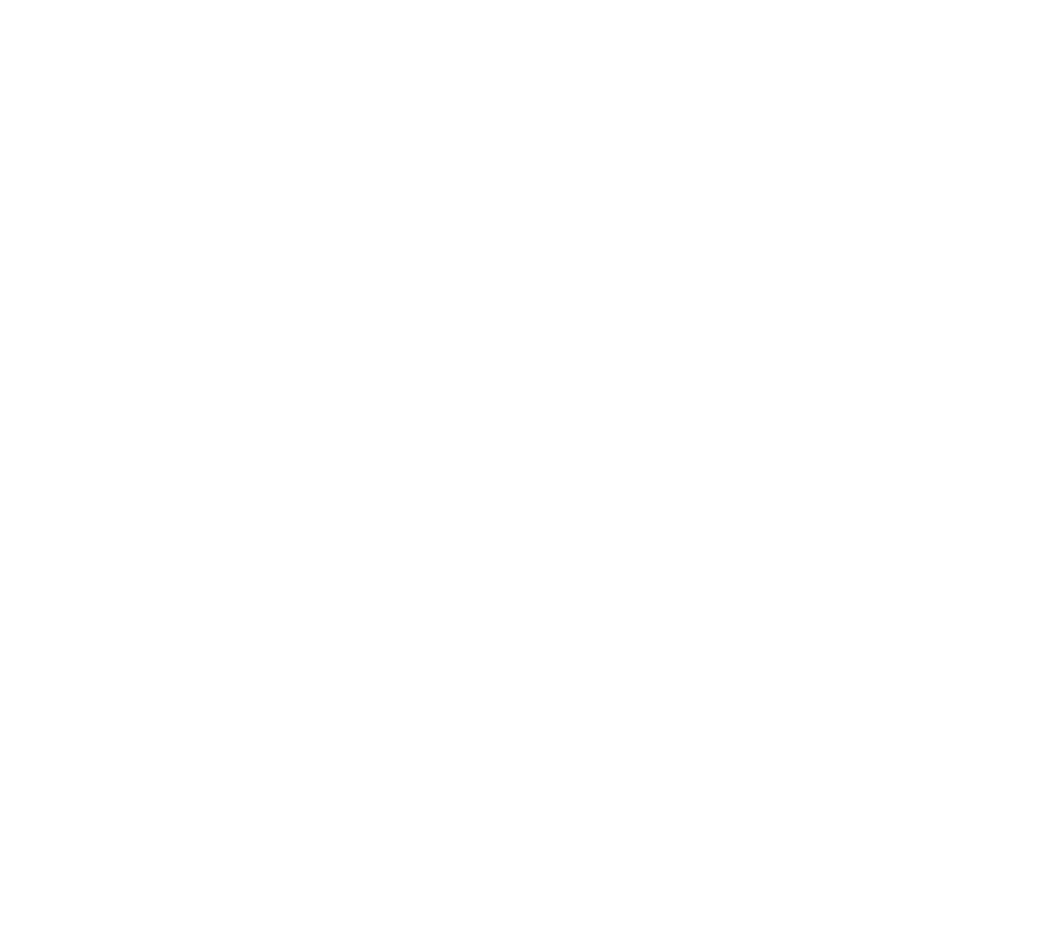
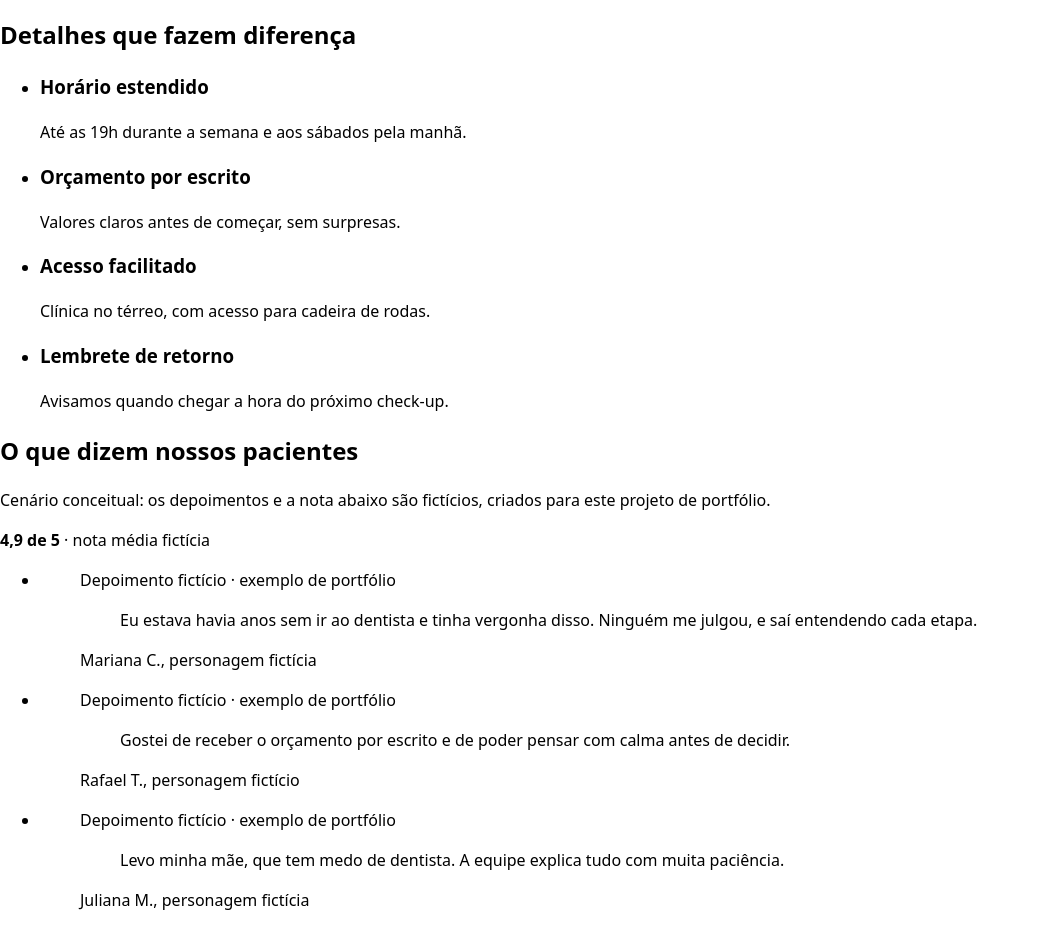
Before and after one commit to tddomingues/otto-odontologia, a Next.js app: page / in a window 1280 px wide. Shown: the part 1920-2848 px from the top of the page, without its empty margins (0-1040 px from the left). Before the commit the page ends 1934 px from the top, so only its background shows below. Built offline with nearby package versions, Linux system fonts and the light colour scheme.

Commit message:
feat: adiciona diferenciais e depoimentos fictícios identificados

```diff
--- a/app/page.tsx
+++ b/app/page.tsx
@@ -4,6 +4,8 @@ import Hero from "@/components/Hero";
 import About from "@/components/About";
 import Services from "@/components/Services";
 import HowItWorks from "@/components/HowItWorks";
+import Highlights from "@/components/Highlights";
+import Testimonials from "@/components/Testimonials";
 
 export default function Home() {
   return (
@@ -15,6 +17,8 @@ export default function Home() {
         <About />
         <Services />
         <HowItWorks />
+        <Highlights />
+        <Testimonials />
       </main>
     </>
   );
--- /dev/null
+++ b/components/Highlights.tsx
@@ -0,0 +1,40 @@
+type Highlight = {
+  title: string;
+  text: string;
+};
+
+const highlights: Highlight[] = [
+  {
+    title: "Horário estendido",
+    text: "Até as 19h durante a semana e aos sábados pela manhã.",
+  },
+  {
+    title: "Orçamento por escrito",
+    text: "Valores claros antes de começar, sem surpresas.",
+  },
+  {
+    title: "Acesso facilitado",
+    text: "Clínica no térreo, com acesso para cadeira de rodas.",
+  },
+  {
+    title: "Lembrete de retorno",
+    text: "Avisamos quando chegar a hora do próximo check-up.",
+  },
+];
+
+export default function Highlights() {
+  return (
+    <section aria-labelledby="diferenciais-titulo">
+      <h2 id="diferenciais-titulo">Detalhes que fazem diferença</h2>
+
+      <ul>
+        {highlights.map((highlight) => (
+          <li key={highlight.title}>
+            <h3>{highlight.title}</h3>
+            <p>{highlight.text}</p>
+          </li>
+        ))}
+      </ul>
+    </section>
+  );
+}
--- /dev/null
+++ b/components/Testimonials.tsx
@@ -0,0 +1,59 @@
+type Testimonial = {
+  quote: string;
+  author: string;
+  authorNote: string;
+};
+
+const testimonials: Testimonial[] = [
+  {
+    quote:
+      "Eu estava havia anos sem ir ao dentista e tinha vergonha disso. Ninguém me julgou, e saí entendendo cada etapa.",
+    author: "Mariana C.",
+    authorNote: "personagem fictícia",
+  },
+  {
+    quote:
+      "Gostei de receber o orçamento por escrito e de poder pensar com calma antes de decidir.",
+    author: "Rafael T.",
+    authorNote: "personagem fictício",
+  },
+  {
+    quote:
+      "Levo minha mãe, que tem medo de dentista. A equipe explica tudo com muita paciência.",
+    author: "Juliana M.",
+    authorNote: "personagem fictícia",
+  },
+];
+
+export default function Testimonials() {
+  return (
+    <section aria-labelledby="depoimentos-titulo">
+      <h2 id="depoimentos-titulo">O que dizem nossos pacientes</h2>
+
+      <p>
+        Cenário conceitual: os depoimentos e a nota abaixo são fictícios,
+        criados para este projeto de portfólio.
+      </p>
+
+      <p>
+        <strong>4,9 de 5</strong> · nota média fictícia
+      </p>
+
+      <ul>
+        {testimonials.map((testimonial) => (
+          <li key={testimonial.author}>
+            <figure>
+              <p>Depoimento fictício · exemplo de portfólio</p>
+              <blockquote>
+                <p>{testimonial.quote}</p>
+              </blockquote>
+              <figcaption>
+                {testimonial.author}, {testimonial.authorNote}
+              </figcaption>
+            </figure>
+          </li>
+        ))}
+      </ul>
+    </section>
+  );
+}
```
